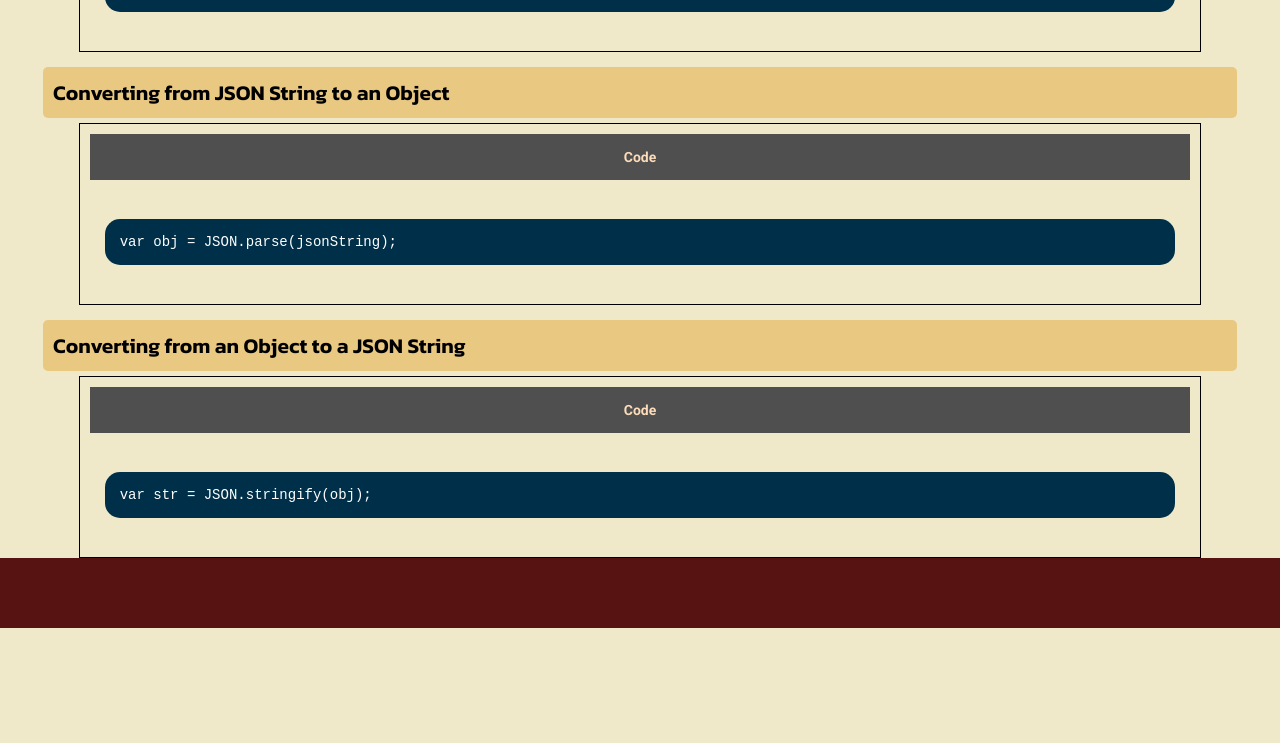
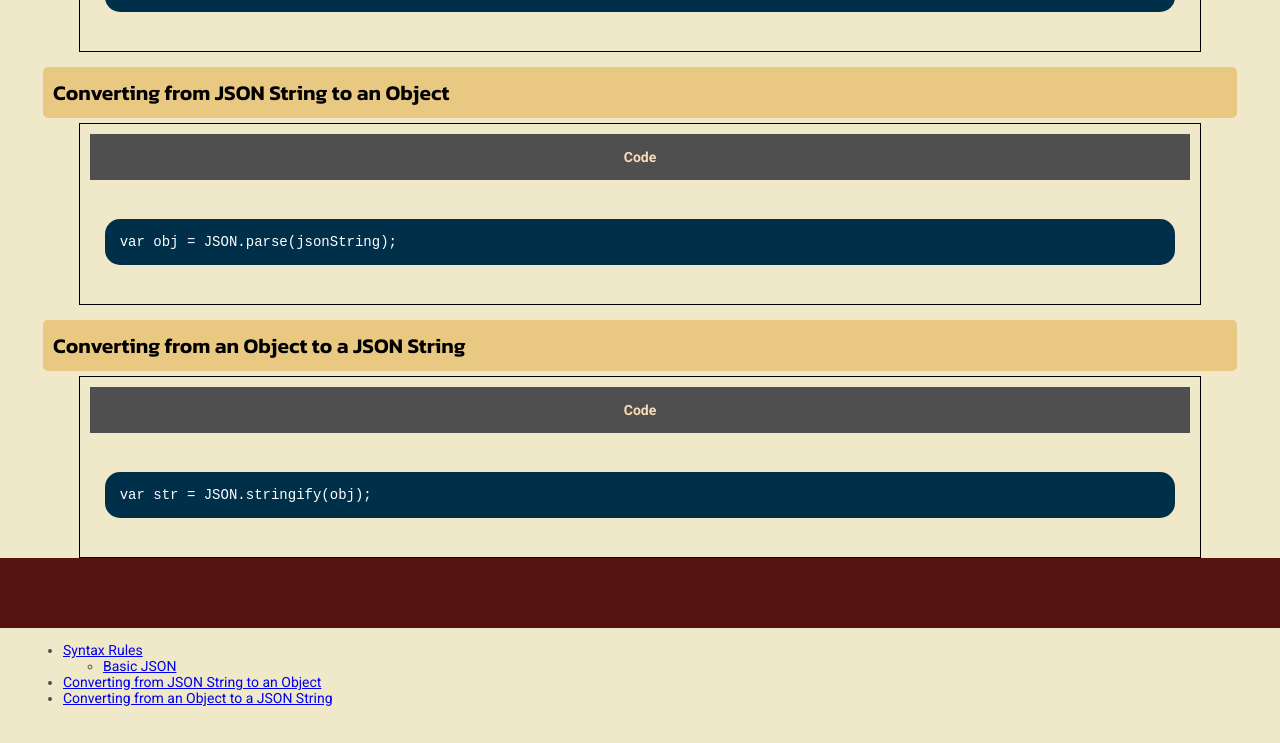
Before and after one commit to nzscode/json, a plain HTML site: page index.html in a window 1280 px wide. Shown: the part 746-1489 px from the top of the page. Before the commit the page ends 1397 px from the top, so only its background shows below. Drawn offline with Linux system fonts and the light colour scheme.

Commit message:
Update index.html

```diff
--- a/index.html
+++ b/index.html
@@ -3,7 +3,7 @@
     <head>
         <meta charset="UTF-8" />
         <meta name="viewport" content="width=device-width, initial-scale=1.0" />
-        <link rel="stylesheet" href="../style.css" />
+        <link rel="stylesheet" href="./style.css" />
         <link rel="preconnect" href="https://fonts.googleapis.com" />
         <link rel="preconnect" href="https://fonts.gstatic.com" crossorigin />
         <link
@@ -119,6 +119,6 @@
             </article>
         </main>
         <footer></footer>
-        <script src=""></script>
+        <script src="./nav-menu.js"></script>
     </body>
 </html>
```
